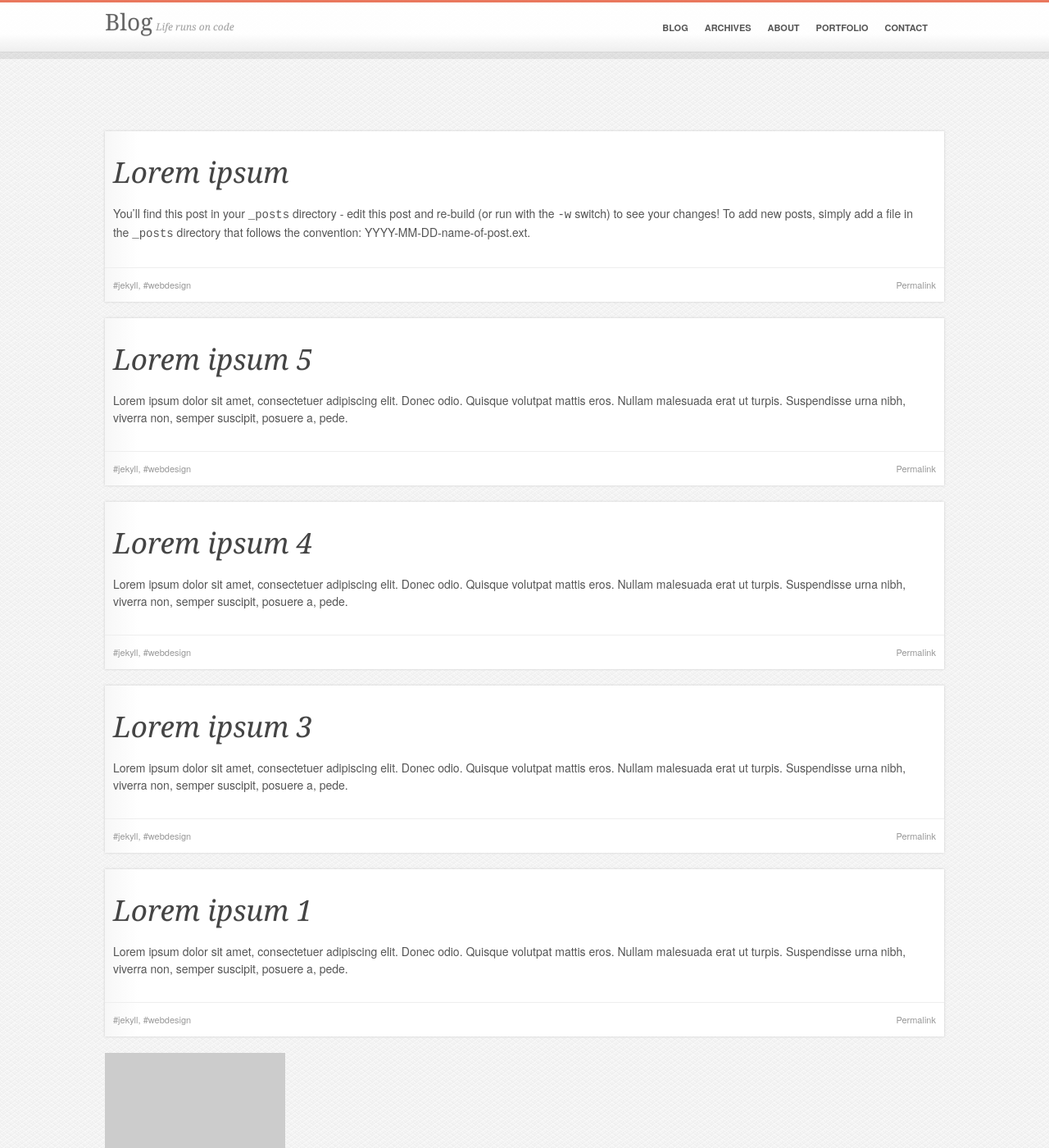
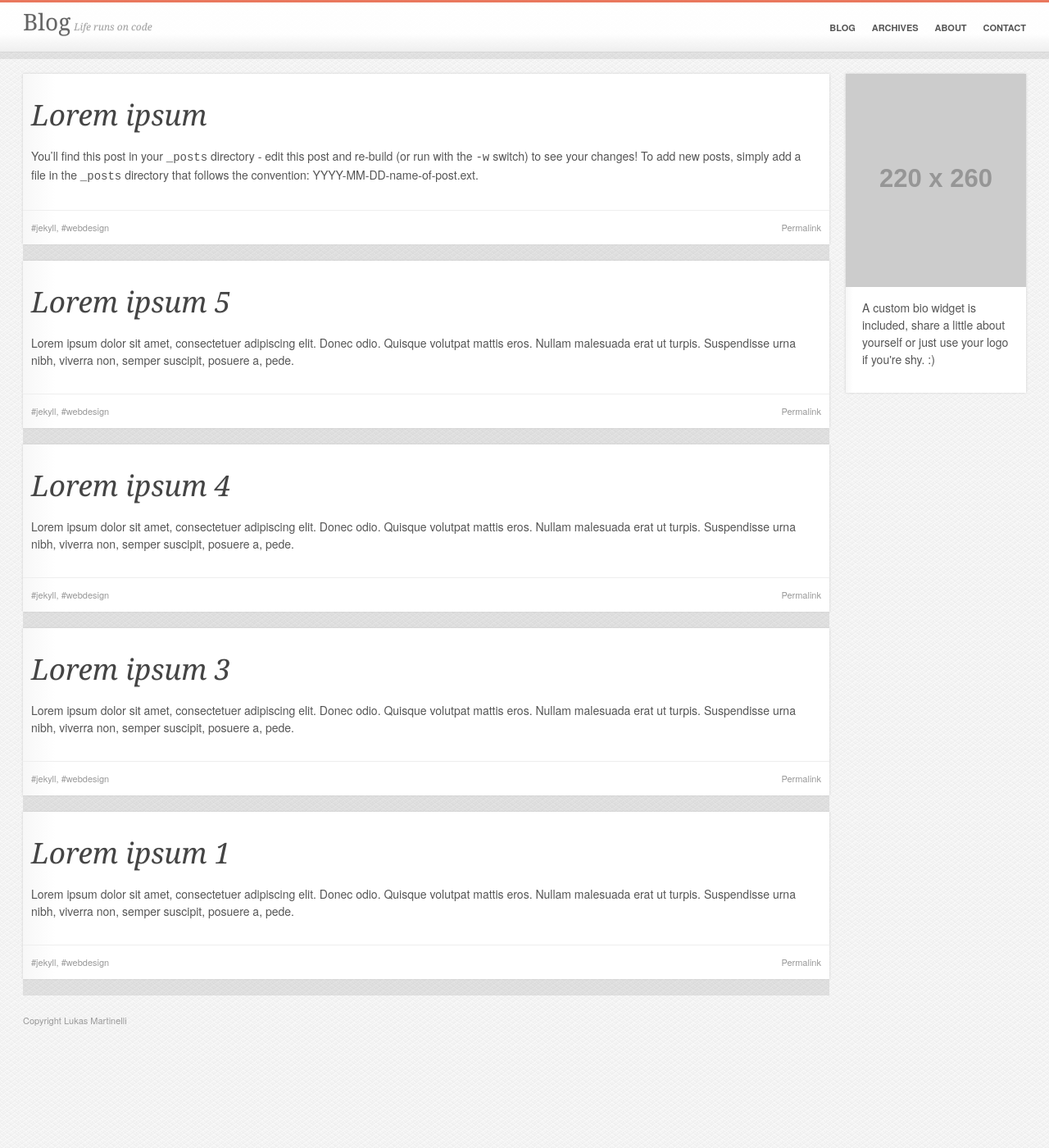
Before and after one commit to lukasmartinelli/lukasmartinelli.github.io, a Jekyll site: the page built from index.html, in a window 1280 px wide and 1400 px high. Shown: the whole window at 82% size. Built offline with Jekyll 4.4.1, drawn with Linux system fonts in a browser that asks for light colours; Markdown is read by kramdown in place of the engine named in the settings; the list of posts is cut into pages by our own code.

Commit message:
Improved fluent layout and made it a bit more beautiful.

```diff
--- a/_includes/top.html
+++ b/_includes/top.html
@@ -10,7 +10,6 @@
           <li><a href="#">Blog</a></li>
           <li><a href="#">Archives</a></li>
           <li><a href="#">About</a></li>
-          <li><a href="#">Portfolio</a></li>
           <li><a href="#">Contact</a></li>
         </ul>
       </nav>
--- a/_layouts/default.html
+++ b/_layouts/default.html
@@ -5,11 +5,7 @@
         <meta http-equiv="X-UA-Compatible" content="IE=edge,chrome=1">
         <title>{{ page.title }}</title>
         <meta name="viewport" content="width=device-width">
-
-        <!-- syntax highlighting CSS -->
         <link rel="stylesheet" href="/css/syntax.css">
-
-        <!-- Custom CSS -->
         <link rel="stylesheet" href="/css/main.css">
     </head>
     <body>
@@ -18,7 +14,7 @@
           <section id="content">
             {{ content }}
           </section>
-          <aside id="sidebar">
+          <aside id="right">
             <div class="bio">
               <img src="http://placehold.it/220x260"></img>
               <div class="description">
--- a/css/main.css
+++ b/css/main.css
@@ -1,13 +1,14 @@
 .container {
   position: relative;
   margin: 0 auto;
-  padding: 0 20px; }
-  @media only screen and (min-width: 961px) and (max-width: 1023px) {
+  padding: 0 20px;
+  overflow: hidden; }
+  @media only screen and (min-width: 960px) {
     .container {
       width: 960px; } }
-  @media only screen and (min-width: 1024px) {
+  @media only screen and (min-width: 1224px) {
     .container {
-      width: 1024px; } }
+      width: 1224px; } }
 
 * {
   margin: 0;
@@ -30,7 +31,7 @@ h1, h2, h3, h4, h5, h6 {
   h1 a, h2 a, h3 a, h4 a, h5 a, h6 a {
     color: #444444; }
     h1 a:hover, h2 a:hover, h3 a:hover, h4 a:hover, h5 a:hover, h6 a:hover {
-      color: #444444;
+      color: #e86a4d;
       text-decoration: none; }
 
 h2 {
@@ -48,6 +49,9 @@ a {
 p {
   margin: 0 0 20px 0; }
 
+img {
+  max-width: 100%; }
+
 #top {
   position: fixed;
   top: 0px;
@@ -63,26 +67,43 @@ p {
     overflow: hidden; }
 
 #main {
-  padding-top: 160px; }
+  padding-top: 90px; }
+  @media only screen and (max-width: 430px) {
+    #main {
+      padding-top: 140px; } }
 
+#right {
+  display: none; }
+
+@media only screen and (min-width: 961px) {
+  #content {
+    background-color: rgba(40, 40, 40, 0.1);
+    margin-right: 20px;
+    width: 720px;
+    float: left; }
+
+  #right {
+    width: 220px;
+    float: left;
+    display: block; } }
+@media only screen and (min-width: 1224px) {
+  #content {
+    width: 984px; } }
 #bottom {
   padding-top: 20px; }
 
-/*Branding*/
 div.branding {
   float: left;
   padding-top: 10px; }
 
 .branding h1, .branding h2 {
   display: inline-block; }
-
 .branding h2 {
   margin: 0;
   font-size: 12px;
   bottom: 3px;
   color: #999; }
 
-/* Primary nav */
 #top-nav {
   float: right;
   margin-bottom: 20px; }
@@ -100,31 +121,30 @@ div.branding {
       text-decoration: none;
       color: #444; }
     #top-nav li:last-child a {
-      padding-rigth: 0; }
+      padding-right: 0; }
 
-@media only screen and (min-width: 960px) {
-  nav.nav-primary {
-    margin-bottom: 0; } }
-/* Articles */
 article {
   background: -webkit-linear-gradient(left, #f7f7f7 0%, white 4%, white 100%);
   box-shadow: 0px 0px 3px 0px #ccc;
   margin: 0 0 20px 0; }
+  article div.content {
+    padding: 30px 30px 10px 10px; }
+  article footer {
+    padding: 10px;
+    border-top: 1px solid #eee;
+    overflow: hidden; }
 
-article div.content {
-  padding: 30px 30px 10px 10px; }
+div.bio {
+  background: -webkit-linear-gradient(left, #f7f7f7 0%, white 4%, white 100%);
+  box-shadow: 0px 0px 3px 0px #ccc; }
+  div.bio div.description {
+    padding: 10px 20px; }
 
 footer {
   color: #999;
   font-size: 11px; }
-
-footer a {
-  color: #999; }
-
-article footer {
-  padding: 10px;
-  border-top: 1px solid #eee;
-  overflow: hidden; }
+  footer a {
+    color: #999; }
 
 .tags {
   float: left; }
--- a/sass/_base.scss
+++ b/sass/_base.scss
@@ -28,7 +28,7 @@ h1, h2, h3, h4, h5, h6 {
 	a {
 		color: $color-dark;
 		&:hover {
-			color: $color-dark;
+			color: $color-highlight;
 			text-decoration: none;
 		}
 	}
@@ -54,3 +54,7 @@ a {
 p {
 	margin: 0 0 20px 0;
 }
+
+img {
+	max-width: 100%;
+}
```
Also changed, not shown: sass/_layout.scss (+36 -6 lines), sass/_module.scss (+39 -26 lines), sass/main.scss (+15 -12 lines).
